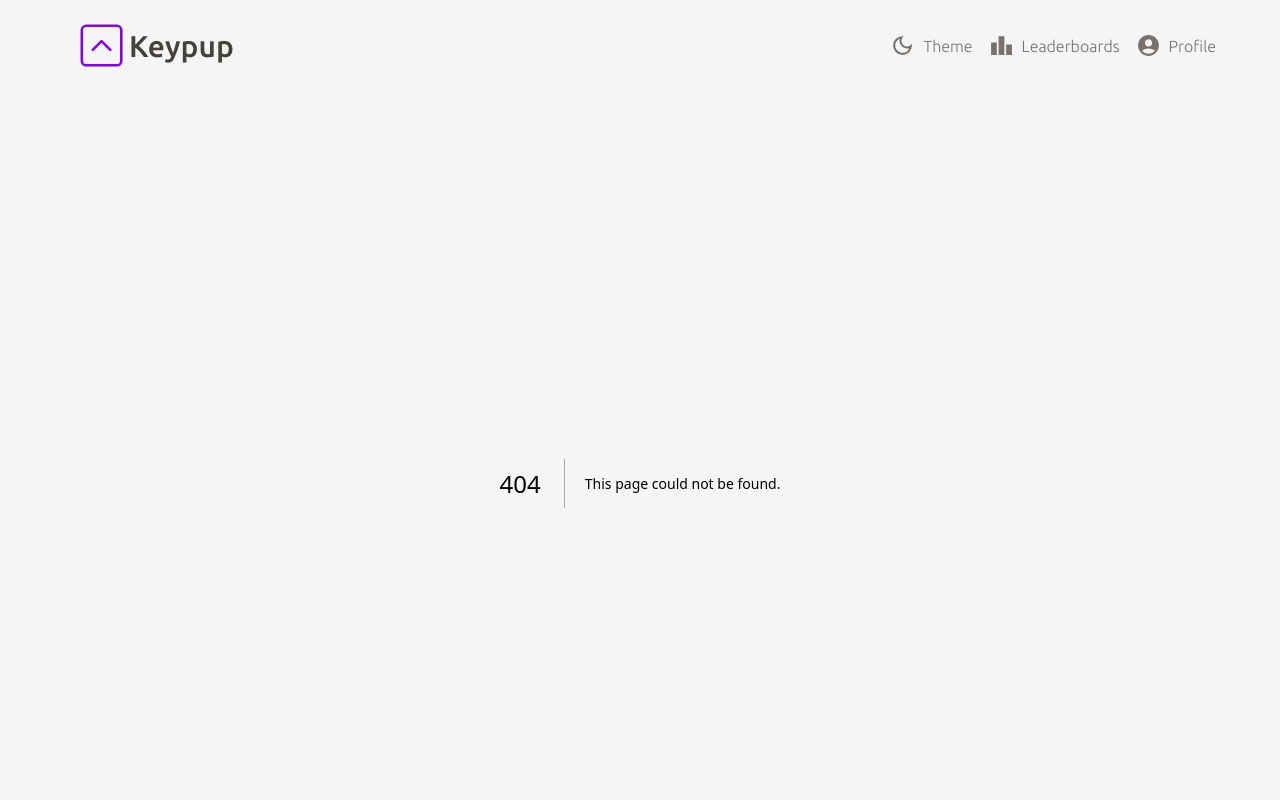
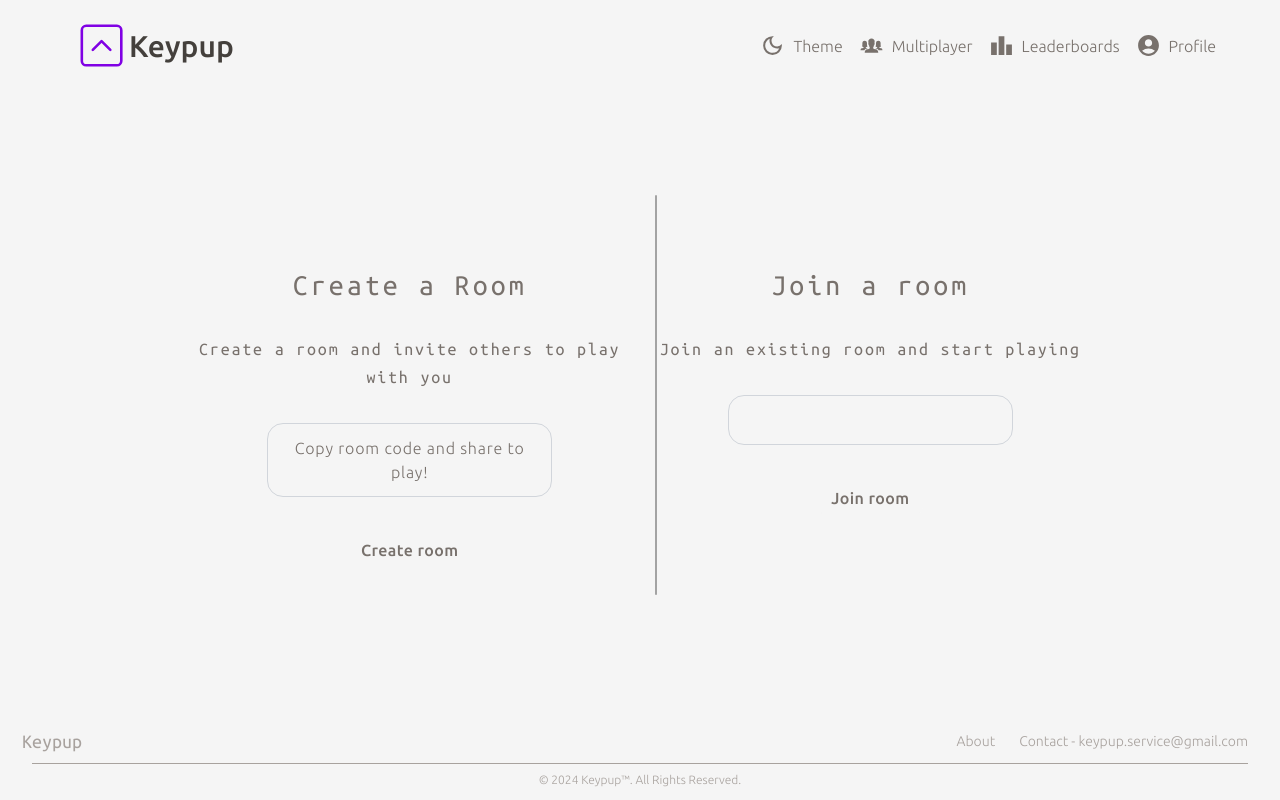
Before and after one commit to Joshi-Sarthak/Keypup, a Next.js app: page /multiplayer in a window 1280 px wide. Before the commit this address had no page. Shown: the top 800 px of the page. Built offline with nearby package versions, Linux system fonts and the light colour scheme.

Commit message:
add basic multiplayer UI

```diff
--- a/package.json
+++ b/package.json
@@ -21,6 +21,7 @@
     "react-dom": "^18",
     "react-icons": "^5.4.0",
     "react-router-dom": "^6.26.1",
+    "socket.io-client": "^4.8.1",
     "validator": "^13.12.0",
     "zustand": "^5.0.2"
   },
--- /dev/null
+++ b/src/app/multiplayer/page.tsx
@@ -0,0 +1,34 @@
+"use client"
+
+import Room from "@/components/Room/Room"
+import React, { useEffect } from "react"
+// import { socket as io } from "../../lib/socket"
+
+const Page = () => {
+	// useEffect(() => {
+	// 	// Clean up socket connection when the component unmounts
+	// 	return () => {
+	// 		if (io.connected) {
+	// 			io.disconnect()
+	// 		}
+	// 	}
+	// }, [])
+
+	// const handleClick = () => {
+	// 	if (!io.connected) {
+	// 		io.connect()
+	// 		io.on("connect", () => {
+	// 			console.log("Connected to the server with ID:", io.id)
+	// 		})
+	// 		io.on("disconnect", () => {
+	// 			console.log("Disconnected from the server")
+	// 		})
+	// 	} else {
+	// 		console.log("Already connected!")
+	// 	}
+	// }
+
+	return <Room />
+}
+
+export default Page
--- a/src/components/Navbar/Navbar.tsx
+++ b/src/components/Navbar/Navbar.tsx
@@ -7,6 +7,7 @@ import { MdLeaderboard } from "react-icons/md"
 import { MdAccountCircle } from "react-icons/md"
 import { MdOutlineLightMode } from "react-icons/md"
 import { MdOutlineDarkMode } from "react-icons/md"
+import { IoIosPeople } from "react-icons/io"
 import Link from "next/link"
 import { useTestStore } from "@/lib/zustand/teststore"
 import { useTimeStore } from "@/lib/zustand/timestore"
@@ -76,6 +77,24 @@ function Navbar() {
 							Theme
 						</span>
 					</li>
+					<Link href="/multiplayer">
+						<li
+							onClick={() => {
+								useTestStore.getState().setLoadResult(false)
+								useTimeStore.getState().setTime(0)
+								useTestStore.getState().reset()
+							}}
+							className="group ml-4 flex items-center transition-all duration-200"
+						>
+							<IoIosPeople
+								className="text-stone-500 dark:text-neutral-500 group-hover:text-stone-800 dark:group-hover:text-neutral-100 transition-all duration-200"
+								size={25}
+							/>
+							<span className="ml-2 text-stone-500 dark:text-neutral-500 group-hover:text-stone-800 dark:group-hover:text-neutral-100 transition-all duration-200">
+								Multiplayer
+							</span>
+						</li>
+					</Link>
 					<Link href="/leaderboard">
 						<li
 							onClick={() => {
--- /dev/null
+++ b/src/components/Room/Room.tsx
@@ -0,0 +1,53 @@
+import React from "react"
+import { socket as io } from "../../lib/socket"
+
+function handleCreateRoom() {
+	console.log("Create room")
+	if (!io.connected) {
+		io.connect()
+	} else {
+		console.log("Already connected!")
+	}
+}
+
+function Room() {
+	return (
+		<div className="w-full flex flex-row justify-center items-center">
+			<div className="flex flex-col w-1/3 items-center h-96 mr-8">
+				<h2 className="text-center tracking-widest text-3xl mb-4 text-stone-500 dark:text-neutral-500 mt-16">
+					Create a Room
+				</h2>
+				<span className="text-stone-500 dark:text-neutral-400 text-lg tracking-widest text-center mt-4">
+					Create a room and invite others to play with you
+				</span>
+				<div className="w-2/3 text-stone-500 dark:text-neutral-400 font-thin tracking-wider px-4 py-3 border border-gray-300 dark:border-neutral-700 rounded-2xl focus:outline-none focus:ring-2 focus:ring-stone-500 bg-transparent text-center mt-8">
+					Copy room code and share to play!
+				</div>
+				<button
+					className="font-medium text-stone-500 w-1/4 mt-8 py-2 rounded-2xl flex justify-center items-center tracking-wide bg-transparent hover:dark:border-stone-400 border dark:border-stone-800 border-neutral-100 hover:border-stone-600 hover:text-stone-600 dark:text-neutral-500 hover:dark:text-neutral-100 transition-all duration-400"
+					onClick={handleCreateRoom}
+				>
+					Create room
+				</button>
+			</div>
+			<div className="my-28 bg-stone-600 h-[400px] rounded-full border dark:border-stone-600 border-neutral-400"></div>
+			<div className="flex flex-col w-1/3 items-center h-96">
+				<h2 className="text-center tracking-widest text-3xl mb-4 text-stone-500 dark:text-neutral-500 mt-16">
+					Join a room
+				</h2>
+				<span className="text-stone-500 dark:text-neutral-400 text-lg tracking-widest text-center mt-4">
+					Join an existing room and start playing
+				</span>
+				<input
+					type="text"
+					className="w-2/3 text-stone-500 dark:text-neutral-300 font-thin tracking-wider px-4 py-3 border border-gray-300 dark:border-neutral-700 rounded-2xl focus:outline-none focus:ring-2 focus:ring-stone-500 bg-transparent mt-8"
+				/>
+				<button className="font-medium text-stone-500 w-1/4 mt-8 py-2 rounded-2xl flex justify-center items-center tracking-wide bg-transparent hover:dark:border-stone-400 border dark:border-stone-800 border-neutral-100 hover:border-stone-600 hover:text-stone-600 dark:text-neutral-500 hover:dark:text-neutral-100 transition-all duration-400">
+					Join room
+				</button>
+			</div>
+		</div>
+	)
+}
+
+export default Room
--- /dev/null
+++ b/src/lib/socket.ts
@@ -0,0 +1,7 @@
+import { io } from "socket.io-client"
+
+const URL = "http://localhost:4000"
+
+export const socket = io(URL, {
+	autoConnect: false,
+})
```
Also changed, not shown: 1 other file (tests, documents, lock files or other folders).
